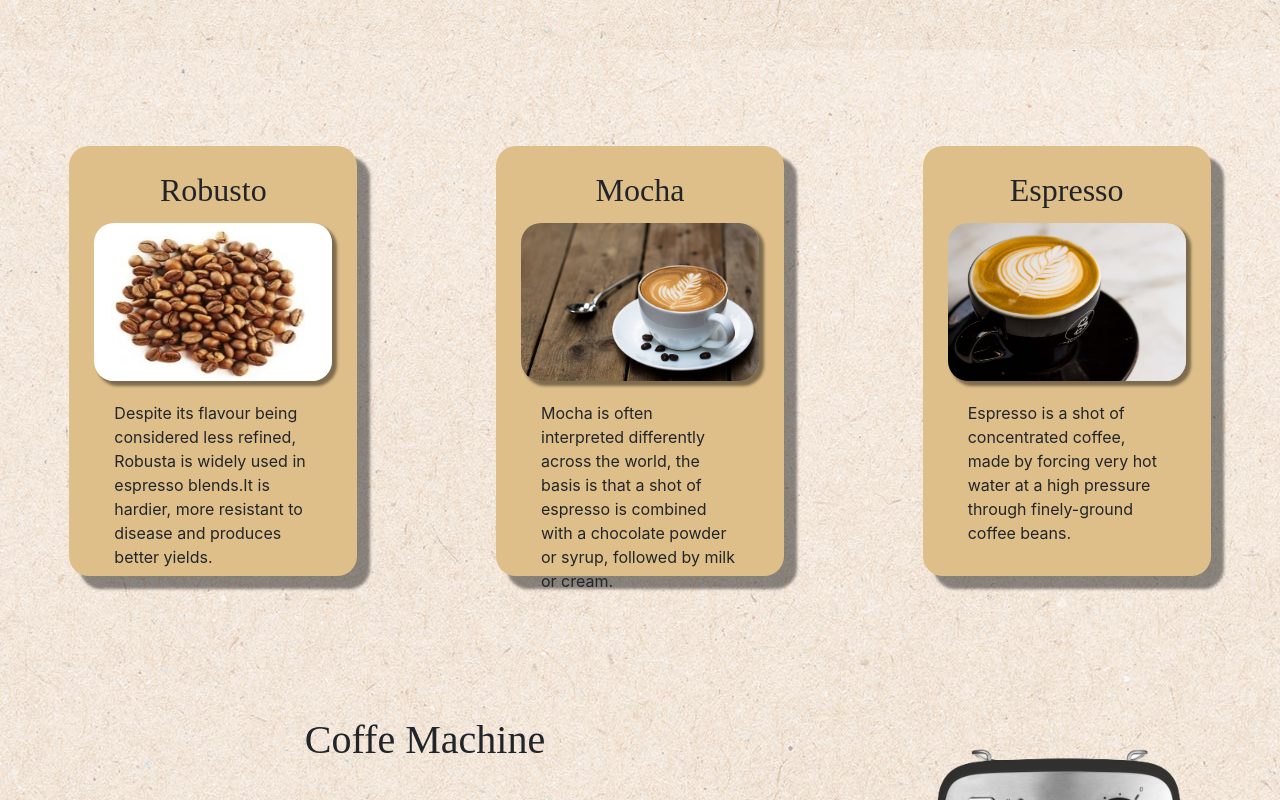
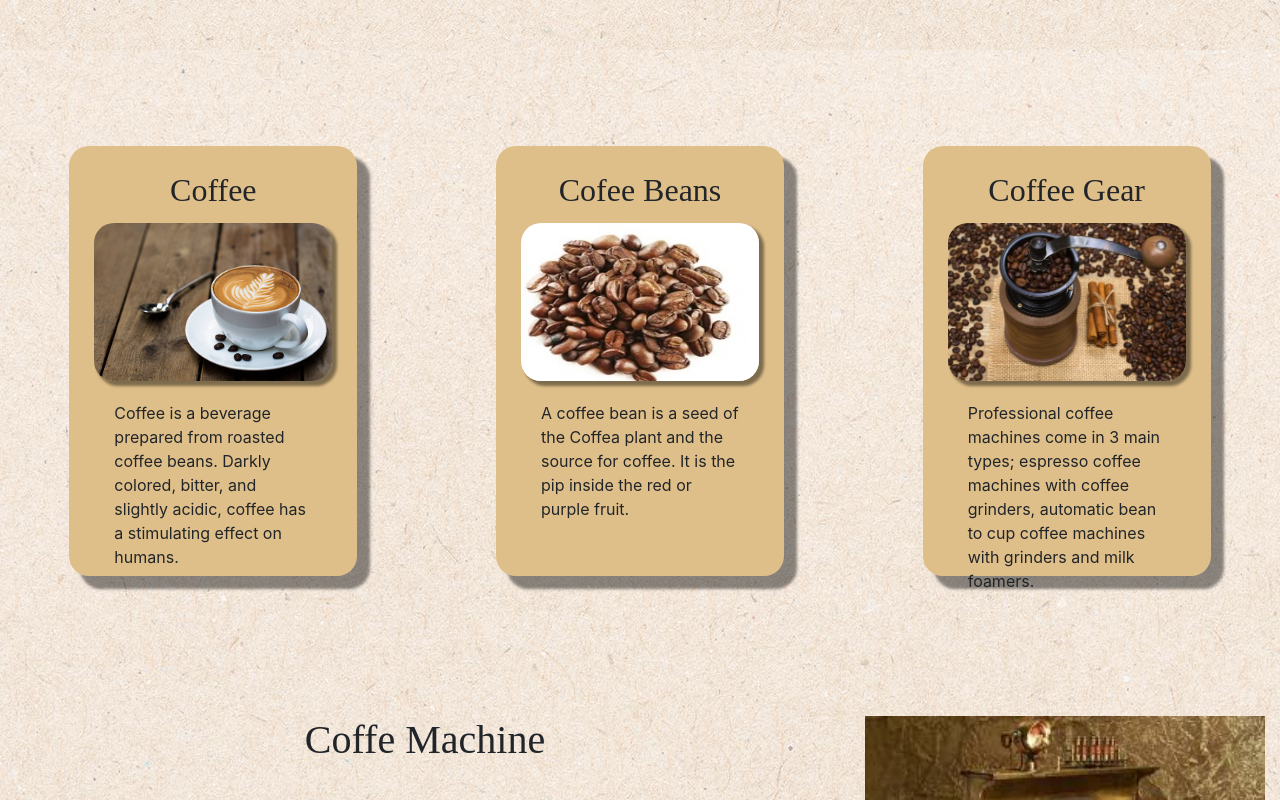
Before and after one commit to kevinpatel1/coffe-shop, a React (Create React App) app: page / in a window 1280 px wide. Shown: the part 720-1520 px from the top of the page. Built offline with nearby package versions, Linux system fonts and the light colour scheme.

Commit message:
change in image in home page

```diff
--- a/public/index.html
+++ b/public/index.html
@@ -30,7 +30,7 @@
       work correctly both with client-side routing and a non-root public URL.
       Learn how to configure a non-root public URL by running `npm run build`.
     -->
-    <title>React App</title>
+    <title>Coffee Gable</title>
   </head>
 
   <body>
--- a/src/Helper/_helper.js
+++ b/src/Helper/_helper.js
@@ -20,14 +20,6 @@ import Stencils from "../assets/images/products/stencils.jpg";
 import StovetopEspressoMaker from "../assets/images/products/Stovetop-Espresso-Maker.jpg";
 
 export const productsData = [
-  {
-    id: "01",
-    name: "Robusta",
-    description: "abcscscsc",
-    images: Robusta,
-    price: 1000,
-    category: "coffeeBeans",
-  },
   // {
   //   id: "02",
   //   name: "Stovetop Espresso Makers",
@@ -82,6 +74,14 @@ export const productsData = [
     description: "Arabica",
     images: ArabicaCoffee,
     price: 0,
+    category: "coffeeBeans",
+  },
+  {
+    id: "01",
+    name: "Robusta",
+    description: "abcscscsc",
+    images: Robusta,
+    price: 1000,
     category: "coffeeBeans",
   },
   {
--- a/src/Pages/Home/Home.jsx
+++ b/src/Pages/Home/Home.jsx
@@ -1,8 +1,8 @@
 import "./Home.css";
 import { useNavigate } from "react-router-dom";
 import coffeeMachine from "../../assets/images/products/coffee-machine.png";
-import Robusta from "../../assets/images/products/Robusta.jpg";
-import Espresso from "../../assets/images/products/Espresso.jpg";
+import Robusta from "../../assets/images/products/arabica-coffee.jpg";
+import Espresso from "../../assets/images/products/manual-coffee-grinders.jpg";
 import Mocha from "../../assets/images/products/Mocha.jpg";
 import LandingLogo3 from "../../assets/images/landing-slider-image-3.png";
 import LandingLogo5 from "../../assets/images/landing-slider-image-5.png";
@@ -25,7 +25,7 @@ const Home = () => {
           </div>
           <div className="col custom-home-div p-0 m-0">
             <div className="heading_div">
-              <h1> A Good Day Begins With Coffee </h1>
+              <h1> A Good Day Begins With Good Coffee </h1>
               <img className=" " src={landingSeparator} alt="LandingLogo3" />
 
               <button
@@ -54,13 +54,31 @@ const Home = () => {
       <div class="row " style={{ marginTop: 120 }}>
         <div class="col animate-ex" style={{ padding: 20 }}>
           <div class="card custom_card">
-            <h2>Robusto</h2>
-            <img class="card-img-top img-fluid" src={Robusta} alt="Robusta" />
+            <h2>Coffee</h2>
+            <img class="card-img-top img-fluid" src={Mocha} alt="Robusta" />
             <div class="card-body">
               <p class="card-text">
-                Despite its flavour being considered less refined, Robusta is
-                widely used in espresso blends.It is hardier, more resistant to
-                disease and produces better yields.
+                Coffee is a beverage prepared from roasted coffee beans. Darkly
+                colored, bitter, and slightly acidic, coffee has a stimulating
+                effect on humans.
+              </p>
+            </div>
+          </div>
+        </div>
+        <div class="col" style={{ padding: 20 }}>
+          <div class="card custom_card">
+            <h2>Cofee Beans</h2>
+
+            <img
+              class="card-img-top  img-fluid"
+              src={Robusta}
+              height={150}
+              alt="Espresso"
+            />
+            <div class="card-body">
+              <p class="card-text">
+                A coffee bean is a seed of the Coffea plant and the source for
+                coffee. It is the pip inside the red or purple fruit.{" "}
               </p>
             </div>
           </div>
@@ -68,37 +86,19 @@ const Home = () => {
         <div class="col" style={{ padding: 20 }}>
           {" "}
           <div class="card custom_card">
-            <h2>Mocha</h2>
+            <h2>Coffee Gear</h2>
 
             <img
               class="card-img-top  img-fluid"
-              src={Mocha}
+              src={Espresso}
               height={150}
               alt="Mocha"
             />
             <div class="card-body">
               <p class="card-text">
-                Mocha is often interpreted differently across the world, the
-                basis is that a shot of espresso is combined with a chocolate
-                powder or syrup, followed by milk or cream.
-              </p>
-            </div>
-          </div>
-        </div>
-        <div class="col" style={{ padding: 20 }}>
-          <div class="card custom_card">
-            <h2>Espresso</h2>
-
-            <img
-              class="card-img-top  img-fluid"
-              src={Espresso}
-              height={150}
-              alt="Espresso"
-            />
-            <div class="card-body">
-              <p class="card-text">
-                Espresso is a shot of concentrated coffee, made by forcing very
-                hot water at a high pressure through finely-ground coffee beans.
+                Professional coffee machines come in 3 main types; espresso
+                coffee machines with coffee grinders, automatic bean to cup
+                coffee machines with grinders and milk foamers.
               </p>
             </div>
           </div>
```
Also changed, not shown: src/assets/images/products/coffee-machine.png, 1 other file (tests, documents, lock files or other folders).
